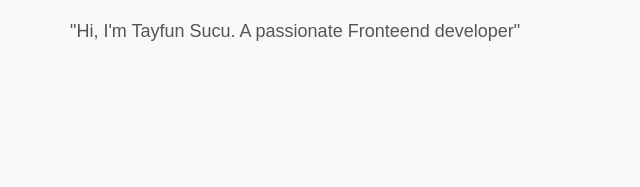
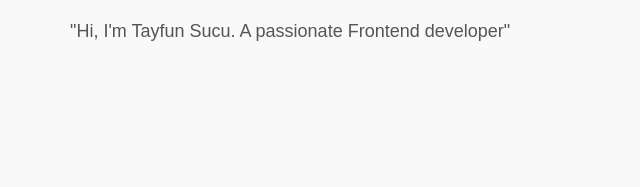
Before and after one commit to tayfunsucu/tayfunsucu.github.io, a plain HTML site: page index.html in a window 1280 px wide. Shown: the part 460-647 px from the top of the page, 95-735 px from the left. Drawn offline with Linux system fonts and the light colour scheme.

Commit message:
Update index.html

```diff
--- a/index.html
+++ b/index.html
@@ -42,7 +42,7 @@
               <div class="hero-main">
                   <div class="hero-text">
                       <h1>Frontend Developer</h1>
-                      <p>"Hi, I'm Tayfun Sucu. A passionate Fronteend developer"</p>
+                      <p>"Hi, I'm Tayfun Sucu. A passionate Frontend developer"</p>
                   </div>
                   <div class="hero-img"></div>
               </div>
```
